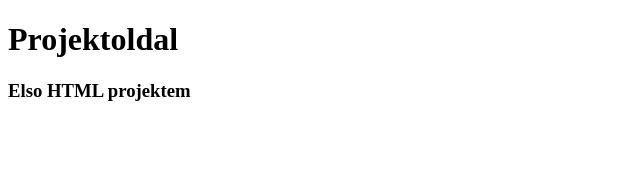
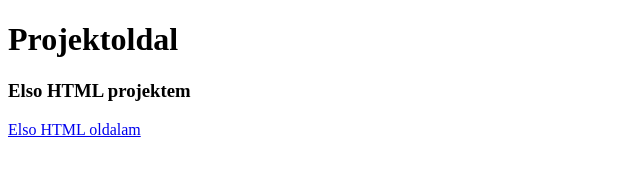
Before and after one commit to Mihucza/mihucza.github.io, a plain HTML site: page index.html in a window 1280 px wide. Shown: the whole page, without its empty margins (0-640 px from the left). Drawn offline with Linux system fonts and the light colour scheme.

Commit message:
Update index.html

```diff
--- a/index.html
+++ b/index.html
@@ -7,5 +7,6 @@
   <body>
    <h1>Projektoldal</h1>
     <h3>Elso HTML projektem</h3>
+    <a href="Elso_HTML_Oldalam.html">Elso HTML oldalam</a>
   </body>
 </html>
```
